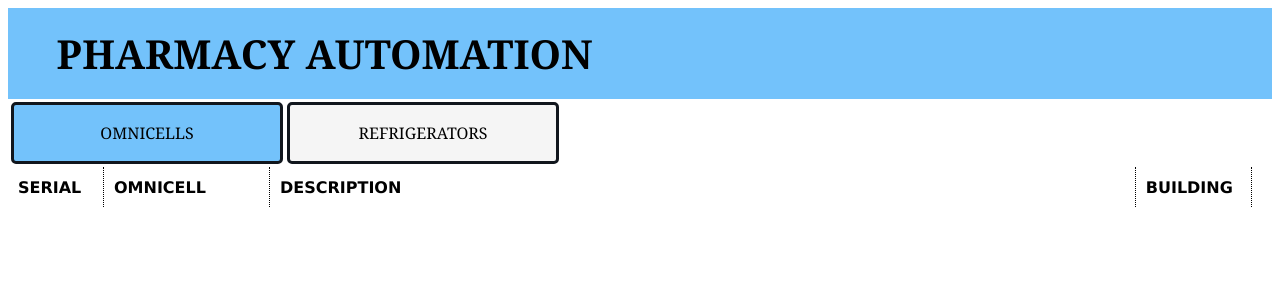
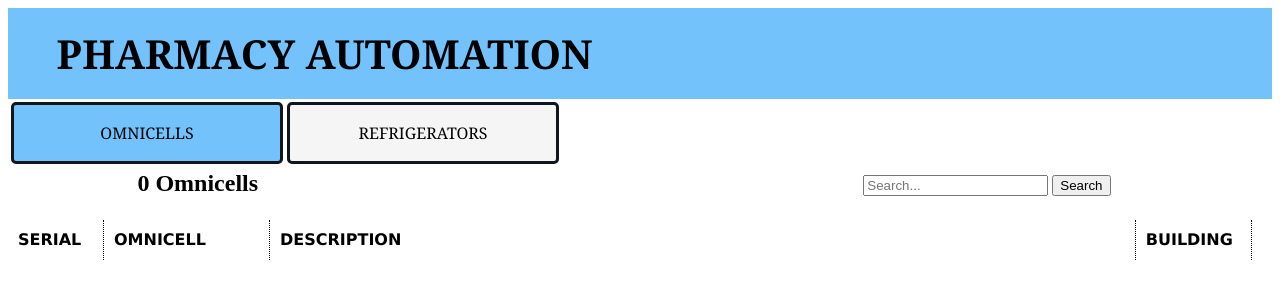
Before and after one commit to vmonlux/PharmacyAuto, a Django app: page /omnicell/ in a window 1280 px wide. Shown: the top 300 px of the page. Run offline with Django 5.2, Linux system fonts and the light colour scheme; data that the repository does not hold is empty; parts of the project's set-up code (start-up, migrations or seed data) failed here and were passed over.

Commit message:
search feature

```diff
--- a/auto/templates/omnicell_list.html
+++ b/auto/templates/omnicell_list.html
@@ -14,8 +14,18 @@
 {% block content %}
 
 <div id="searchBar">
-    <table>
+    <center>
+    <table width=80%>
+        <tr>
+            <td><h2> {{ object_list.count }} Omnicells </h2></td>
+            <td align=right>
+                <form action="" method="get">
+                    <input name="q" type="text" placeholder="Search..."> <input type="submit" value="Search">
+                </form>
+            </td>
+            <td width=3%>&nbsp;</td>
     </table>
+</center>
 </div>
 
 <div id="viewer">
--- a/auto/views.py
+++ b/auto/views.py
@@ -5,6 +5,7 @@
 from django.contrib import messages
 from django.views.generic.list import ListView
 from django.views.generic.edit import CreateView, UpdateView, DeleteView
+from django.db.models import Q
 
 from auto.forms import *
 from .models import *
@@ -19,8 +20,19 @@
     template_name = 'omnicell_list.html'
 
     def get_queryset(self):
+        query = self.request.GET.get("q")
         queryset = super(OmnicellList, self).get_queryset()
-        return queryset
+        if query == None:
+            return queryset
+        else:
+            filter = queryset.filter(
+                Q(Omni_Id__icontains=query) |
+                Q(Omni_Description__icontains=query) |
+                Q(Building__Name__icontains=query) |
+                Q(Area__icontains=query) |
+                Q(Serial_Number__icontains=query)
+            )
+            return filter
 
     def get_context_data(self, **kwargs):
         context = super().get_context_data(**kwargs)
```
